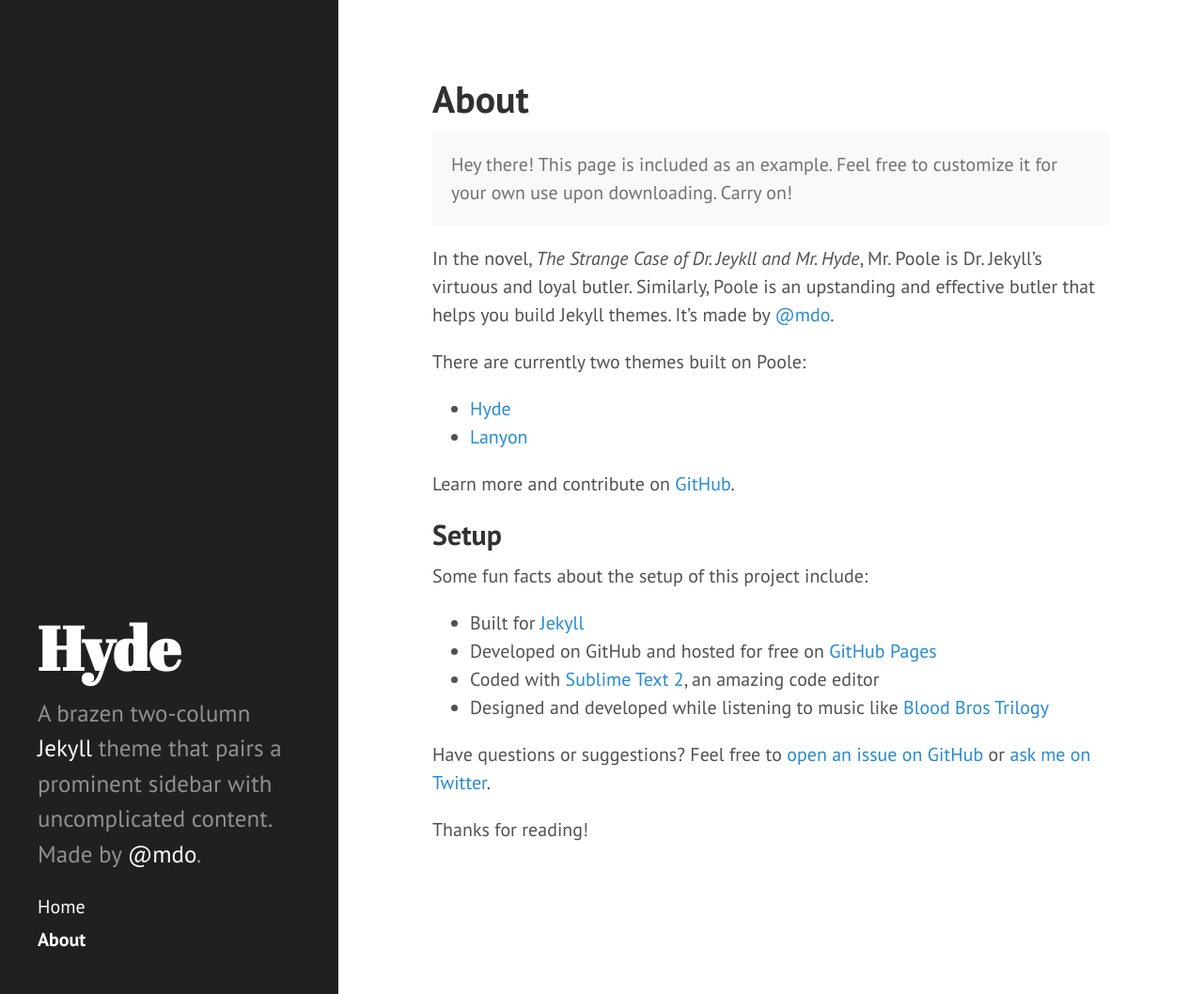
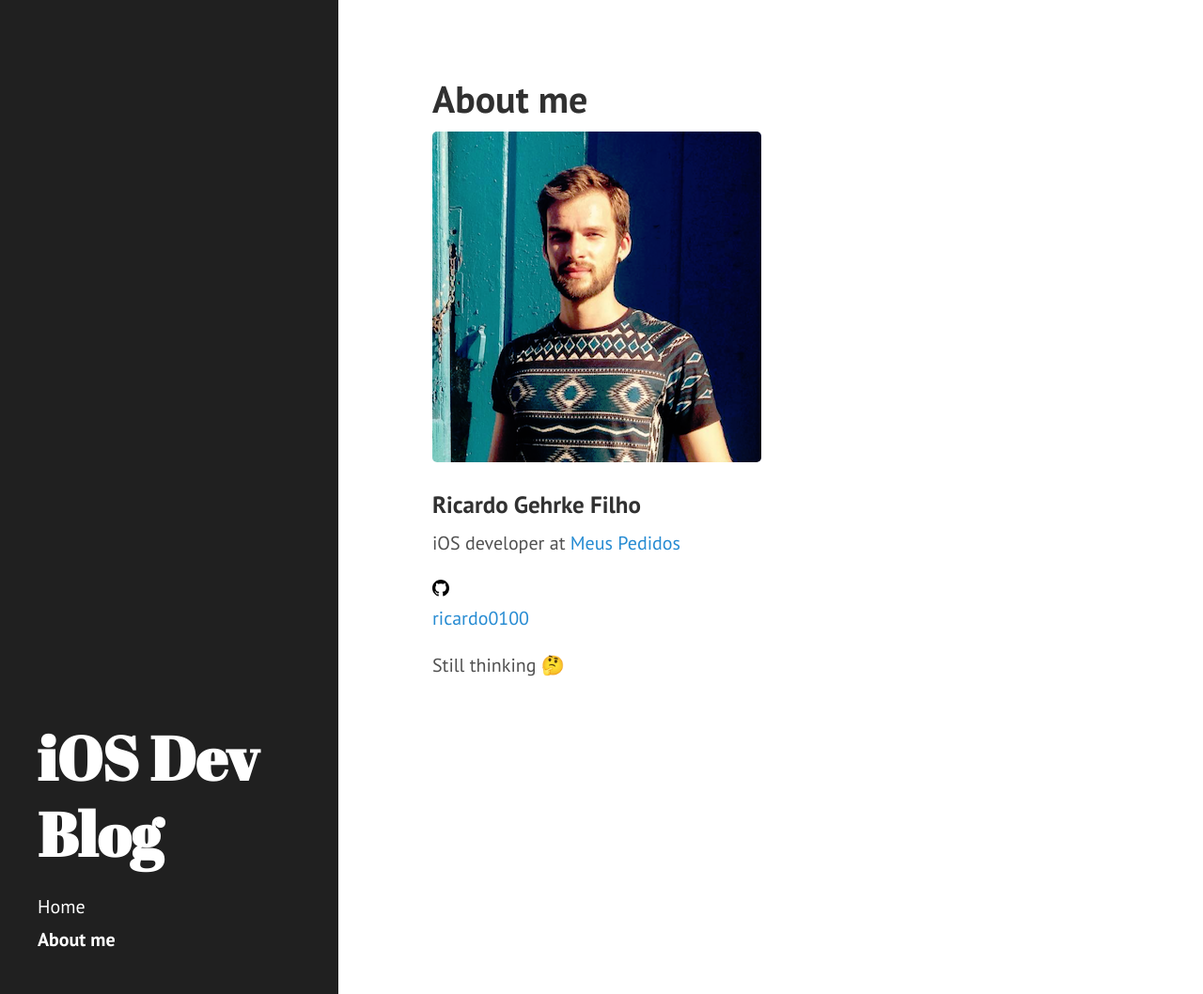
Before and after one commit to ricardo0100/ricardo0100.github.io, a Jekyll site: the page built from about.md, in a window 1280 px wide and 1058 px high. Shown: the whole window at 94% size. Built offline with Jekyll 4.4.1, drawn with Linux system fonts in a browser that asks for light colours; Markdown is read by kramdown in place of the engine named in the settings.

Commit message:
New template

```diff
--- a/_config.yml
+++ b/_config.yml
@@ -2,14 +2,11 @@
 markdown:         redcarpet
 highlighter:      pygments
 
-# Permalinks
-permalink:        pretty
-
 # Setup
-title:            Hyde
-tagline:          'A Jekyll theme'
-description:      'A brazen two-column <a href="http://jekyllrb.com" target="_blank">Jekyll</a> theme that pairs a prominent sidebar with uncomplicated content. Made by <a href="https://twitter.com/mdo" target="_blank">@mdo</a>.'
-url:              http://hyde.getpoole.com
+title:            iOS Dev Blog
+tagline:          ''
+description:      ''
+url:              ricardo0100.github.io
 baseurl:          /
 
 author:
--- a/_layouts/post.html
+++ b/_layouts/post.html
@@ -5,6 +5,8 @@
 <div class="post">
   <h1 class="post-title">{{ page.title }}</h1>
   <span class="post-date">{{ page.date | date_to_string }}</span>
+  <p><strong>{{ page.description }}</strong></p>
+
   {{ content }}
 </div>
 
--- a/about.md
+++ b/about.md
@@ -1,30 +1,14 @@
 ---
 layout: page
-title: About
+title: About me
 ---
 
-<p class="message">
-  Hey there! This page is included as an example. Feel free to customize it for your own use upon downloading. Carry on!
-</p>
+![](public/profile.png)
 
-In the novel, *The Strange Case of Dr. Jeykll and Mr. Hyde*, Mr. Poole is Dr. Jekyll's virtuous and loyal butler. Similarly, Poole is an upstanding and effective butler that helps you build Jekyll themes. It's made by [@mdo](https://twitter.com/mdo).
+###Ricardo Gehrke Filho
 
-There are currently two themes built on Poole:
+iOS developer at [Meus Pedidos](https://www.meuspedidos.com.br)
 
-* [Hyde](http://hyde.getpoole.com)
-* [Lanyon](http://lanyon.getpoole.com)
+{% include github-logo.svg %}[ricardo0100](https://github.com/ricardo0100)
 
-Learn more and contribute on [GitHub](https://github.com/poole).
-
-## Setup
-
-Some fun facts about the setup of this project include:
-
-* Built for [Jekyll](http://jekyllrb.com)
-* Developed on GitHub and hosted for free on [GitHub Pages](https://pages.github.com)
-* Coded with [Sublime Text 2](http://sublimetext.com), an amazing code editor
-* Designed and developed while listening to music like [Blood Bros Trilogy](https://soundcloud.com/maddecent/sets/blood-bros-series)
-
-Have questions or suggestions? Feel free to [open an issue on GitHub](https://github.com/poole/issues/new) or [ask me on Twitter](https://twitter.com/mdo).
-
-Thanks for reading!
+Still thinking 🤔
--- a/index.html
+++ b/index.html
@@ -11,7 +11,7 @@
         {{ post.title }}
       </a>
     </h1>
-
+    <span class="post-date"><small>{{ post.description }}</small></span>
     <span class="post-date">{{ post.date | date_to_string }}</span>
   </div>
   {% endfor %}
```
Also changed, not shown: _posts/2016-02-11-welcome-to-jekyll.markdown (+15 -2 lines), _includes/github-logo.svg (added), public/apple-touch-icon-144-precomposed.png (deleted), public/favicon.ico (deleted), public/profile.png (added).
